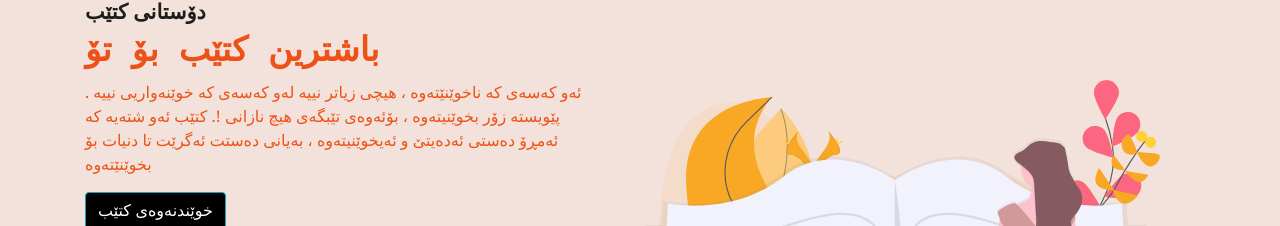
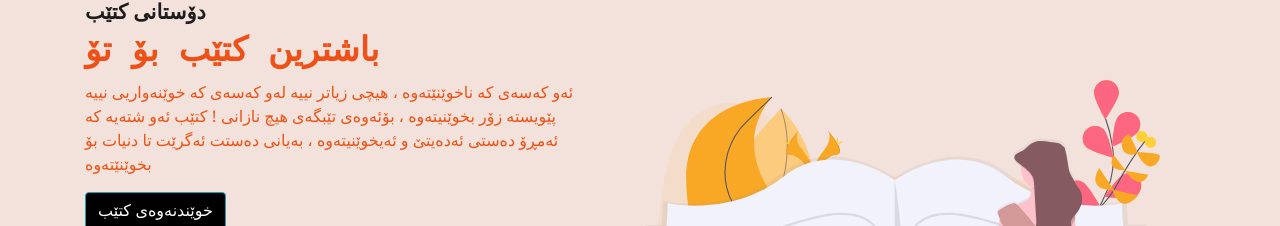
Before and after one commit to Bahashtsalih/firstwebsite, a plain HTML site: page index.html in a window 1280 px wide. Shown: the part 286-512 px from the top of the page. Drawn offline with nearby package versions, Linux system fonts and the light colour scheme.

Commit message:
Update index.html

```diff
--- a/index.html
+++ b/index.html
@@ -54,8 +54,8 @@
 <h2>باشترین کتێب بۆ تۆ  </h2>
   <img src="undraw_Bibliophile_hwqc (2).svg" class="img-fluid"  width="600px" height="370px">
 
-<p >. ئەو کەسەی کە ناخوێنێتەوە ، هیچی زیاتر نییە لەو کەسەی کە خوێنەواریی نییە
-   پێویسته‌ زۆر بخوێنیته‌وه‌ ، بۆئه‌وه‌ی‌ تێبگه‌ی‌ هیچ نازانی‌ !.
+<p > ئەو کەسەی کە ناخوێنێتەوە ، هیچی زیاتر نییە لەو کەسەی کە خوێنەواریی نییە
+   پێویسته‌ زۆر بخوێنیته‌وه‌ ، بۆئه‌وه‌ی‌ تێبگه‌ی‌ هیچ نازانی‌ !
   كتێب ئه‌و شته‌یه‌ كه‌ ئه‌مڕۆ ده‌ستی ئه‌ده‌یتێ و ئەیخوێنیته‌وه‌ ، بەیانی ده‌ستت ئه‌گرێت تا دنیات بۆ بخوێنێته‌وه‌
    </p>
 <a href="books.html"  class="btn btn-info" role="button" style="background-color: black;; outline: none;">خوێندنەوەی کتێب</a></div></section>
```
